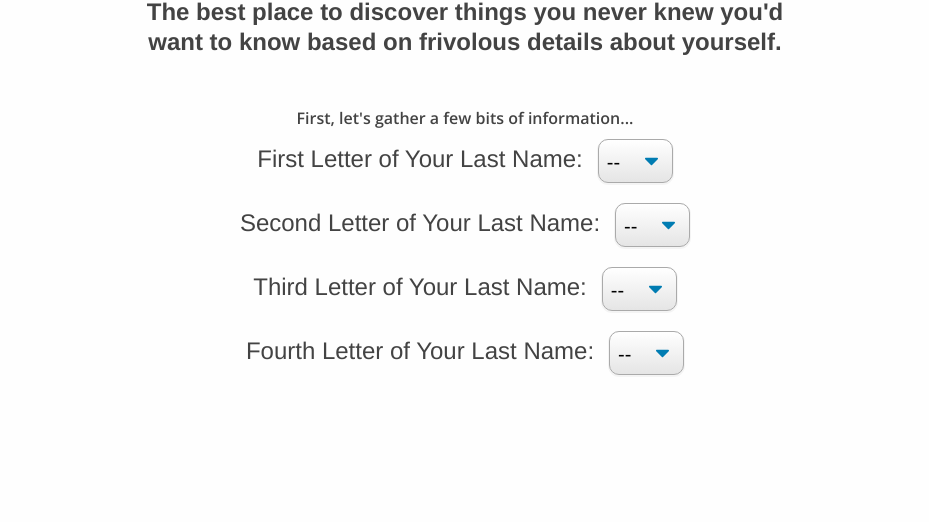
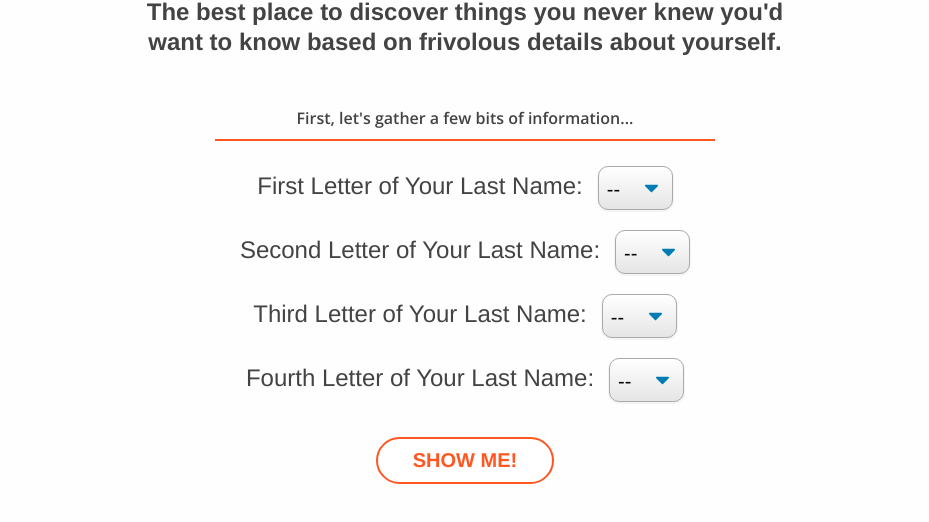
Before and after one commit to cuttlemaster/sillypickers, a website: page index.html in a window 1280 px wide. Both pictures are taken after a click on the button "GIVE ME SOMETHING RANDOM!". Shown: the part 166-688 px from the top of the page, without its empty margins (175-1104 px from the left). Drawn offline with nearby package versions, Linux system fonts and the light colour scheme; files that its build step writes are made by us from their sources; a web font is replaced by a local one.

Commit message:
fine tuning some bits
Signed-off-by: Caleb Flanagan <caleb.flanagan@clearlink.com>

```diff
--- a/index.html
+++ b/index.html
@@ -8,7 +8,6 @@
     <link href="https://fonts.googleapis.com/css?family=Open+Sans:400,600,700&display=swap" rel="stylesheet" />
     <link rel="stylesheet" type="text/css" href="css/site.css" />
 
-    <script src="javascript/data/romance-novel.js"></script>
     <script src="javascript/functions.js"></script>
     <script src="javascript/site.js"></script>
   </head>
@@ -21,58 +20,7 @@
       <button class="random-choice">Give me something random!</button>
       <button class="pick-my-own">I'm the master of my own fate!</button>
 
-      <!-- <div class="input-container hide"> -->
-        <!-- <p>First, let's gather a few bits of information...</p> -->
-        <!-- <section>
-          <label for="alphabet">First Letter of Your Last Name:</label>
-          <select class="alphabet" name="alphabet">
-            <option value="">--</option>
-            <option value="a">A</option>
-            <option value="b">B</option>
-            <option value="c">C</option>
-            <option value="d">D</option>
-            <option value="e">E</option>
-          </select>
-        </section> -->
-
-        <!-- <section>
-          <label for="alphabet">Second Letter of Your Last Name:</label>
-          <select class="alphabet" name="alphabet">
-            <option value="">--</option>
-            <option value="a">A</option>
-            <option value="b">B</option>
-            <option value="c">C</option>
-            <option value="d">D</option>
-            <option value="e">E</option>
-          </select>
-        </section> -->
-
-        <!-- <section>
-          <label for="alphabet">Third Letter of Your Last Name:</label>
-          <select class="alphabet" name="alphabet">
-            <option value="">--</option>
-            <option value="a">A</option>
-            <option value="b">B</option>
-            <option value="c">C</option>
-            <option value="d">D</option>
-            <option value="e">E</option>
-          </select>
-        </section> -->
-
-        <!-- <section>
-          <label for="alphabet">Fourth Letter of Your Last Name:</label>
-          <select class="alphabet" name="alphabet">
-            <option value="">--</option>
-            <option value="a">A</option>
-            <option value="b">B</option>
-            <option value="c">C</option>
-            <option value="d">D</option>
-            <option value="e">E</option>
-          </select>
-        </section> -->
-
-        <!-- <button class="show-me">Show Me!</button> -->
-      <!-- </div> -->
+      <!-- <button class="show-me">Show Me!</button> -->
 
       <div class="result-container hide">
         <section>
--- a/javascript/functions.js
+++ b/javascript/functions.js
@@ -75,5 +75,16 @@ const buildMyPicker = (chosenPicker) => {
         const dropdown = question.dropdown;
         eval(dropdown)(`${question.identifier}${question.increment}`);
       });
+  }).finally(function () { // END OF THE 'PROMISE CHAIN' / LAST THING THAT HAPPENS
+    // STORE THE CONTAINER HOLDING THE QUESTION (BECAUSE IT'S OUT OF SCOPE ABOVE)
+    const questionContainer = document.querySelector('.input-container');
+
+    // CREATE BUTTON TO FIND THE ANSWER
+    const showMeBtn = document.createElement('button');
+    showMeBtn.classList.add('show-me');
+    showMeBtn.textContent = "Show Me!";
+
+    // ADD BUTTON TO THE CONTAINER BELOW THE QUESTIONS
+    questionContainer.appendChild(showMeBtn);
   });
 };
--- a/stylesheets/site.scss
+++ b/stylesheets/site.scss
@@ -86,6 +86,8 @@ button {
     color: $white;
     cursor: pointer;
   }
+
+  &.show-me { margin-top: 25px; }
 }
 
 // INPUT STYLES ===========================
@@ -97,6 +99,16 @@ button {
     justify-content: center;
     padding-top: 10px;
     padding-bottom: 10px;
+  }
+
+  p {
+    margin-top: 0;
+    margin-right: auto;
+    margin-bottom: 15px;
+    margin-left: auto;
+    padding-bottom: 10px;
+    border-bottom: 2px solid $orange;
+    width: 50%;
   }
 }
 
```
